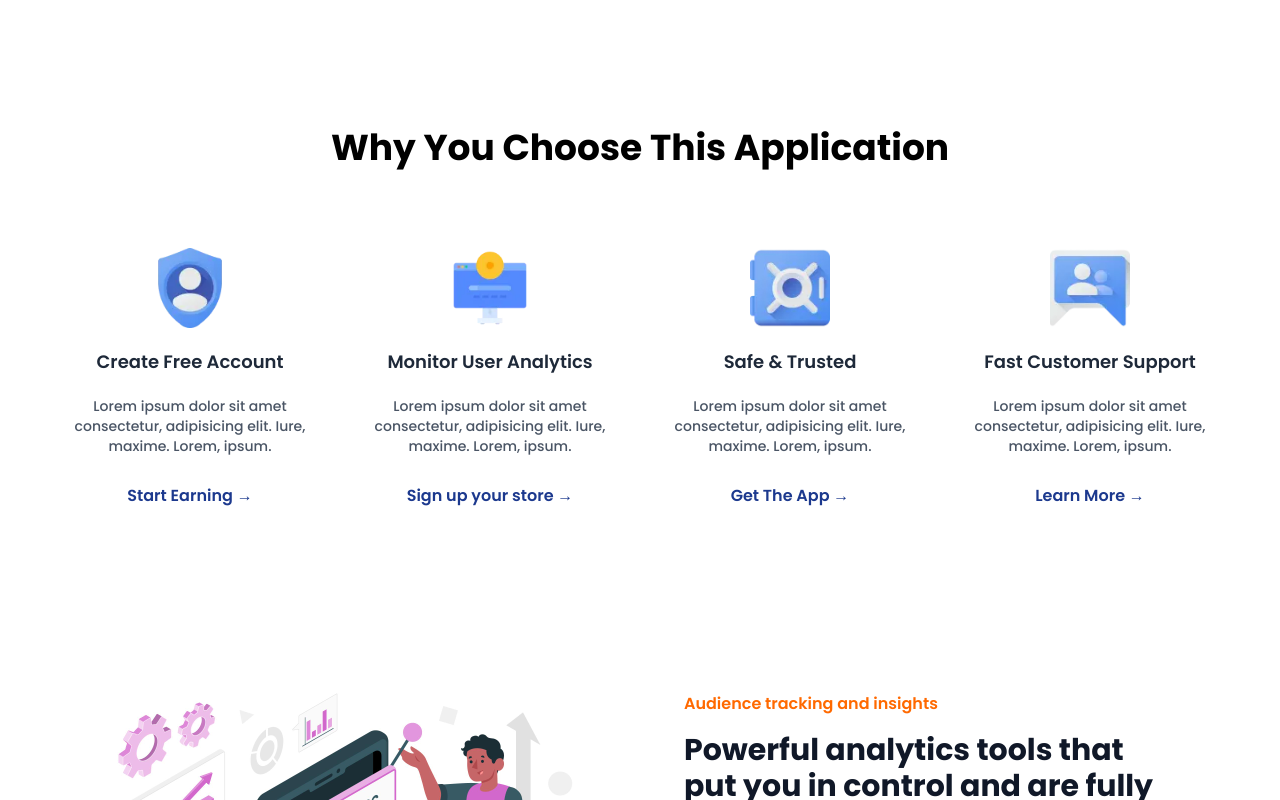
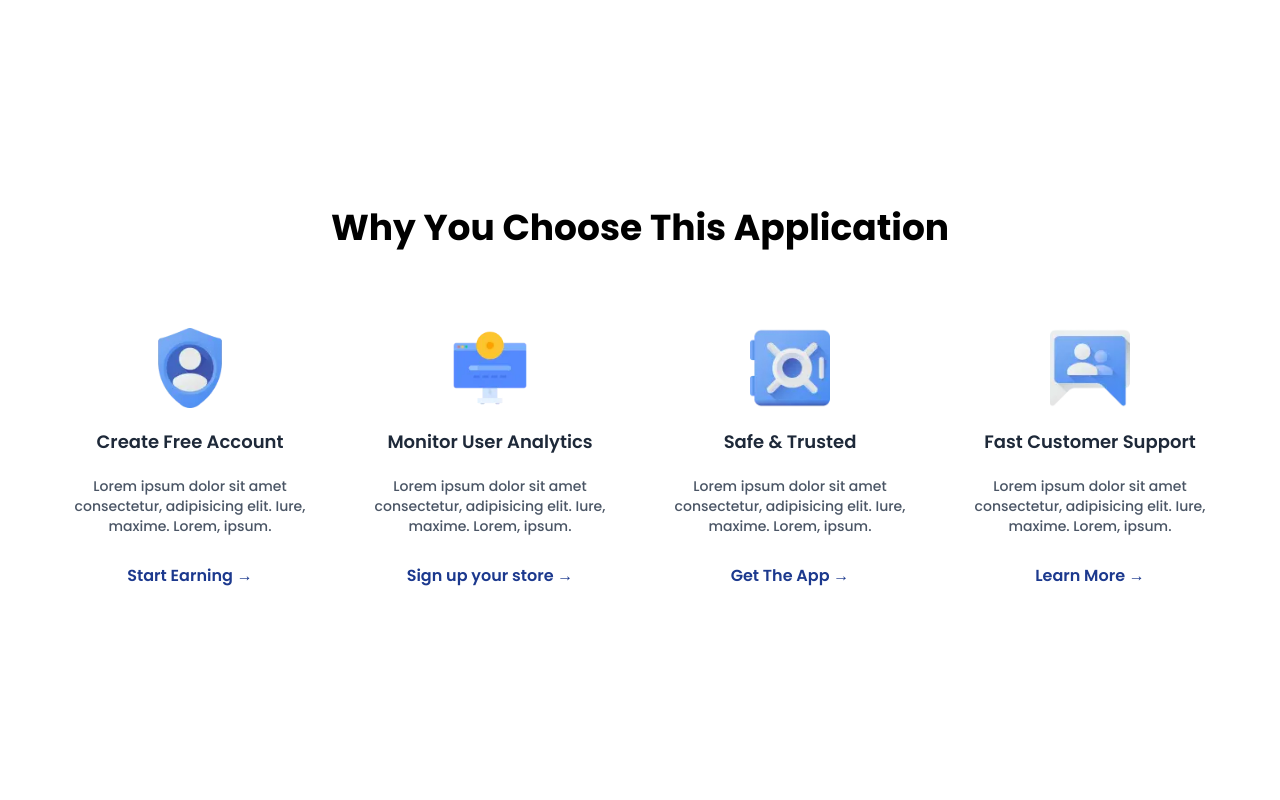
Before and after one commit to AdirGamil/nextjs-landingpage, a Next.js app: page / in a window 1280 px wide. Shown: the part 760-1560 px from the top of the page. Built offline with nearby package versions, Linux system fonts and the light colour scheme.

Commit message:
add farmer-motion

```diff
--- /dev/null
+++ b/components/Helper/FadeInWhenVisible.tsx
@@ -0,0 +1,40 @@
+'use client'
+
+import { motion, useInView } from 'framer-motion'
+import { useRef } from 'react'
+
+type Props = {
+  children: React.ReactNode
+  delay?: number
+  variant?: 'fade-up' | 'fade-left' | 'fade-right' | 'zoom-in'
+}
+
+const FadeInWhenVisible = ({ children, delay = 0, variant = 'fade-up' }: Props) => {
+  const ref = useRef(null)
+  const isInView = useInView(ref, { once: true, amount: 0.2 })
+
+  // הגדרות האנימציה לפי סוג האפקט
+  const variants: Record<string, any> = {
+    'fade-up': { opacity: 0, y: 40 },
+    'fade-left': { opacity: 0, x: -40 },
+    'fade-right': { opacity: 0, x: 40 },
+    'zoom-in': { opacity: 0, scale: 0.95 },
+  }
+
+  return (
+    <motion.div
+      ref={ref}
+      initial={variants[variant]}
+      animate={isInView ? { opacity: 1, x: 0, y: 0, scale: 1 } : {}}
+      transition={{
+        duration: 0.6,
+        delay,
+        ease: 'easeOut',
+      }}
+    >
+      {children}
+    </motion.div>
+  )
+}
+
+export default FadeInWhenVisible
--- a/components/Home/Home.tsx
+++ b/components/Home/Home.tsx
@@ -1,19 +1,37 @@
-import AnalyticsFeature from "./AnalyticsFeature/AnalyticsFeature"
-import Feature from "./Feature/Feature"
-import Hero from "./Hero/Hero"
-import Price from "./Price/Price"
-import Review from "./Review/Review"
-import WhyChoose from "./WhyChoose/WhyChoose"
+import FadeInWhenVisible from '../Helper/FadeInWhenVisible'
+import AnalyticsFeature from './AnalyticsFeature/AnalyticsFeature'
+import Feature from './Feature/Feature'
+import Hero from './Hero/Hero'
+import Price from './Price/Price'
+import Review from './Review/Review'
+import WhyChoose from './WhyChoose/WhyChoose'
 
 const Home = () => {
   return (
-    <div className="overflow-hidden">
+    <div className="overflow-hidden space-y-20">
+      <FadeInWhenVisible delay={0.2} variant="fade-up">
         <Hero />
+      </FadeInWhenVisible>
+
+      <FadeInWhenVisible delay={0.3} variant="fade-left">
         <WhyChoose />
+      </FadeInWhenVisible>
+
+      <FadeInWhenVisible delay={0.3} variant="fade-right">
         <AnalyticsFeature />
+      </FadeInWhenVisible>
+
+      <FadeInWhenVisible delay={0.3} variant="zoom-in">
         <Feature />
+      </FadeInWhenVisible>
+
+      <FadeInWhenVisible delay={0.3} variant="fade-up">
         <Review />
+      </FadeInWhenVisible>
+
+      <FadeInWhenVisible delay={0.3} variant="fade-left">
         <Price />
+      </FadeInWhenVisible>
     </div>
   )
 }
--- a/package.json
+++ b/package.json
@@ -9,6 +9,7 @@
     "lint": "next lint"
   },
   "dependencies": {
+    "framer-motion": "^12.6.2",
     "next": "15.2.4",
     "react": "^19.0.0",
     "react-dom": "^19.0.0",
```
Also changed, not shown: 1 other file (tests, documents, lock files or other folders).
